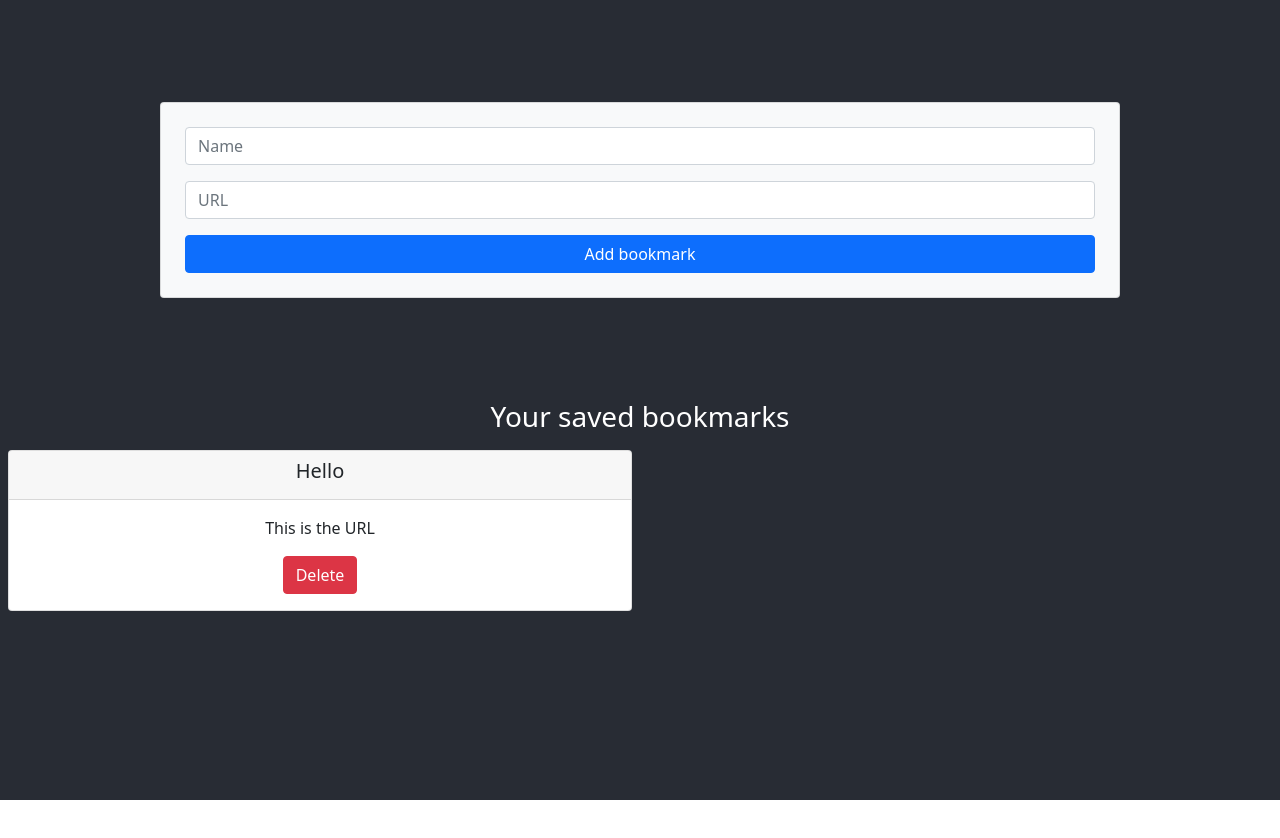
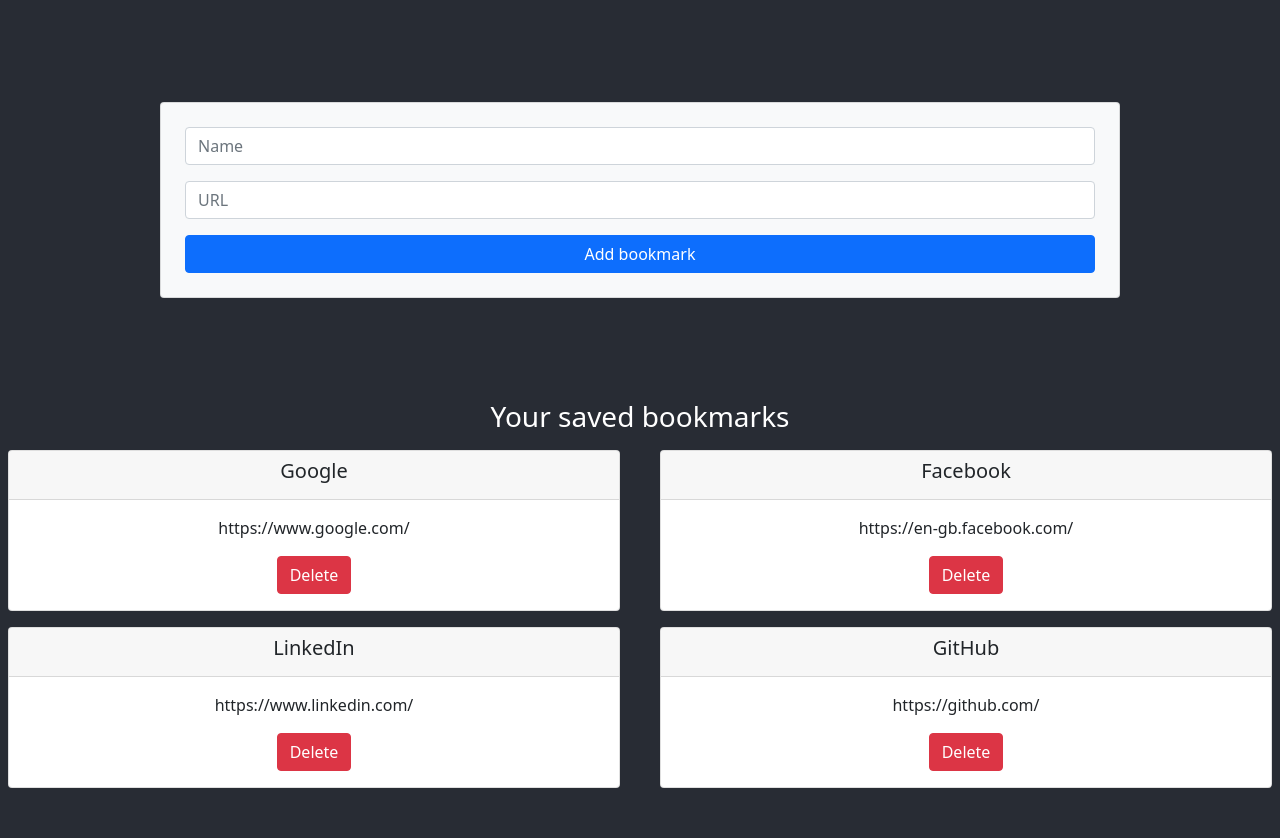
Before and after one commit to k-packwood/my-app, a React (Create React App) app: page / in a window 1280 px wide. Shown: the top 838 px of the page. Before the commit the page ends 800 px from the top, so only its background shows below. Built offline with nearby package versions, Linux system fonts and the light colour scheme.

Commit message:
Renders list of bookmarks

```diff
--- a/src/App.js
+++ b/src/App.js
@@ -1,12 +1,36 @@
+import React, { Component } from 'react';
 import './App.css';
 import UserInput from './UserInput';
-import Bookmark from './Bookmark';
+import BookmarkList from './BookmarkList';
 
 // Bootstrap imports
 import Card from 'react-bootstrap/Card';
 import Stack from 'react-bootstrap/Stack';
+import Row from 'react-bootstrap/Row';
 
-function App() {
+class App extends Component {
+  state = {
+    bookmarks: [
+      {
+        name: "Google",
+        url: "https://www.google.com/",
+      },
+      {
+        name: "Facebook",
+        url: "https://en-gb.facebook.com/",
+      },
+      {
+        name: "LinkedIn",
+        url: "https://www.linkedin.com/",
+      },
+      {
+        name: "GitHub",
+        url: "https://github.com/",
+      }
+    ]
+  }
+
+  render() {
     return (
       <div className="App">
         <header className="App-header">
@@ -14,14 +38,17 @@
             <UserInput />
           </Card>
         </header>
-      <main className="App-main">
+        <main className="App-main pb-5">
           <h3>Your saved bookmarks</h3>
           <Stack gap={3} >
-          <Bookmark />
+            <Row>
+              <BookmarkList bookmarks={this.state.bookmarks} />
+            </Row>
           </Stack>
         </main>
       </div>
     );
   }
+}
 
 export default App;
--- a/src/Bookmark.js
+++ b/src/Bookmark.js
@@ -9,9 +9,9 @@
         <div className="col-12 col-md-6">
             <Card className="m-2">
                 <Card.Header>
-                    <h5>Hello</h5></Card.Header>
+                    <h5>{props.name}</h5></Card.Header>
                 <Card.Body>
-                    <p>This is the URL</p>
+                    <p>{props.url}</p>
                     <Button type="button" variant="danger">Delete</Button>
                 </Card.Body>
             </Card>
--- /dev/null
+++ b/src/BookmarkList.js
@@ -0,0 +1,21 @@
+import Bookmark from "./Bookmark";
+
+// Creates list of bookmarks
+const BookmarkList = (props) => {
+
+    // Creates a bookmark element for each
+    // item in props.bookmarks
+    return (
+        <>
+          {props.bookmarks.map(({ name, url }) => (
+            <Bookmark
+                name={name}
+                url={url}
+                key={name}
+            />
+          ))}
+        </>
+    );
+}
+
+export default BookmarkList;
```
Lines whose indentation alone changed are shown as unchanged.
